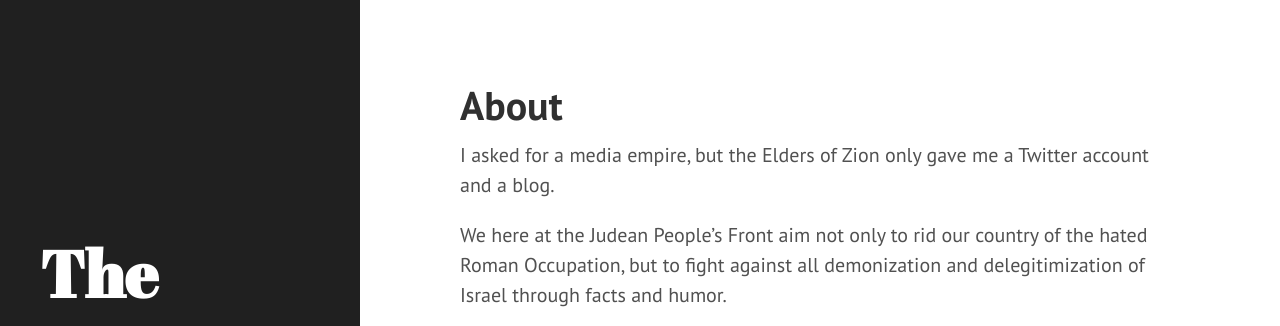
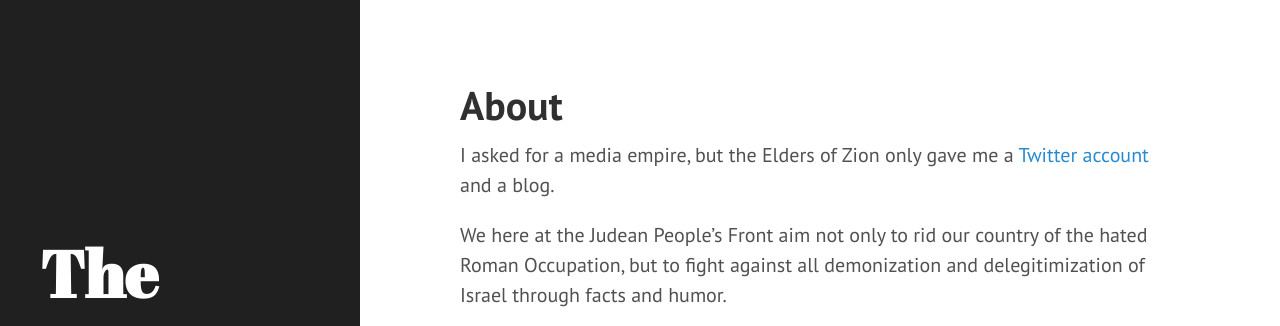
Before and after one commit to JudeanPF/judeanpf.github.io, a Jekyll site: the page built from about.md, in a window 1280 px wide and 1005 px high, cut to the strip 0-326 px from the top of the window. Built offline with Jekyll 4.4.1, drawn with Linux system fonts in a browser that asks for light colours; Markdown is read by kramdown in place of the engine named in the settings.

Commit message:
updated youtube responsive link, added twitter link

```diff
--- a/about.md
+++ b/about.md
@@ -1,15 +1,18 @@
 ---
 layout: page
 title: About
+published: true
 ---
 
-I asked for a media empire, but the Elders of Zion only gave me a Twitter account and a blog.
+I asked for a media empire, but the Elders of Zion only gave me a [Twitter account](https://twitter.com/JudeanPF) and a blog.
 
 We here at the Judean People's Front aim not only to rid our country of the hated Roman Occupation, but to fight against all demonization and delegitimization of Israel through facts and humor.
 
-<iframe width="422" height="255" src="https://www.youtube.com/embed/gb_qHP7VaZE" frameborder="0" allowfullscreen></iframe>
+<div class="video-container">
+         <iframe src="https://www.youtube.com/embed/gb_qHP7VaZE" frameborder="0" width="560" height="315"></iframe>
+</div>
 
->I'm not a Roman mum. I'm a Kike, a Yid, a Heebie, a Hook-nose. I'm Kosher mum. I'm a Red Sea Pedestrian and proud of it!
+>*I'm not a Roman mum. I'm a Kike, a Yid, a Heebie, a Hook-nose. I'm Kosher mum. I'm a Red Sea Pedestrian and proud of it!*
 
 If you don't like it than you can go hang out with [Biggus Dickus](https://www.youtube.com/watch?v=2K8_jgiNqUc) for all I care.
 
```
